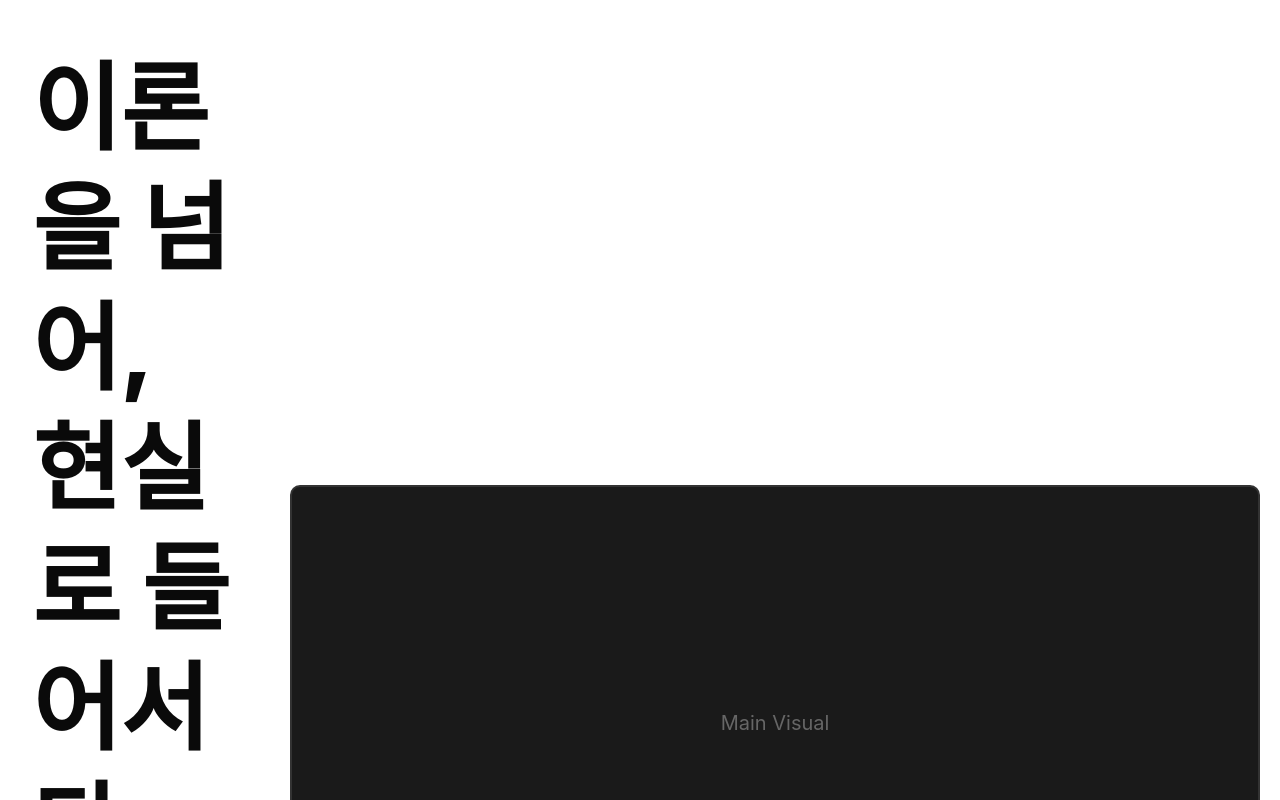
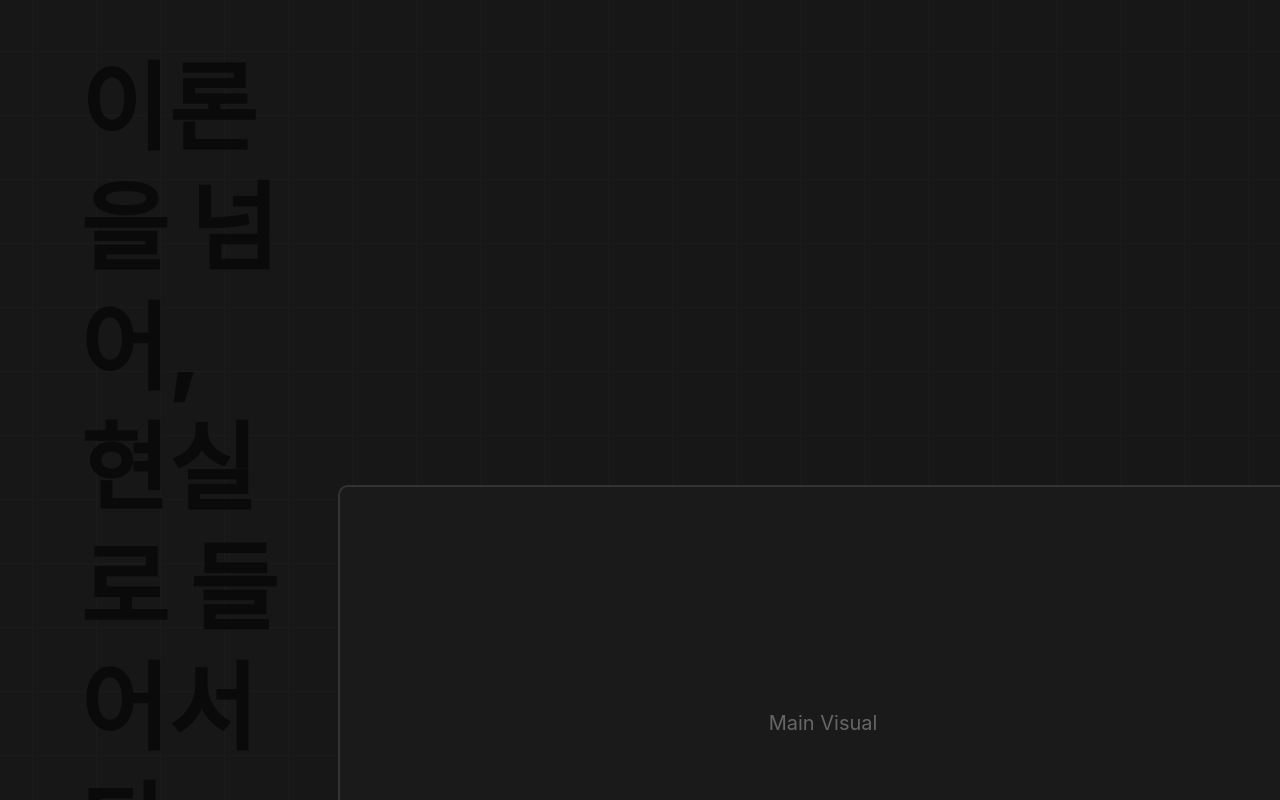
Before and after one commit to simvex3rd/3rd-frontend, a Next.js app: page / in a window 1280 px wide. Built offline with nearby package versions, Linux system fonts and the light colour scheme; no server answers; a web font is replaced by a local one.

Commit message:
fix(ui): apply dark background (#171717) to match figma

```diff
--- a/src/app/page.tsx
+++ b/src/app/page.tsx
@@ -24,7 +24,7 @@ import { LandingFooterSection } from "@/components/sections/landing-footer-secti
 export default function LandingPage() {
   return (
     <div
-      className="h-screen overflow-y-scroll snap-y snap-mandatory scroll-smooth"
+      className="h-screen overflow-y-scroll snap-y snap-mandatory scroll-smooth bg-[#171717]"
       style={{
         // Safari-specific smooth scrolling
         WebkitOverflowScrolling: "touch",
--- a/src/components/sections/landing-functions-section.tsx
+++ b/src/components/sections/landing-functions-section.tsx
@@ -29,8 +29,8 @@ export function LandingFunctionsSection() {
       className={cn(
         "min-h-screen snap-start snap-always",
         "flex flex-col items-center justify-center",
-        "px-4 py-12 md:px-8 md:py-24 lg:px-20",
-        "bg-background",
+        "px-20 py-24",
+        "bg-[#171717]",
         "transition-all duration-700 ease-out",
         isVisible ? "opacity-100 translate-y-0" : "opacity-0 translate-y-12"
       )}
--- a/src/components/sections/landing-intro-section.tsx
+++ b/src/components/sections/landing-intro-section.tsx
@@ -29,9 +29,9 @@ export function LandingIntroSection() {
       ref={ref}
       className={cn(
         "relative min-h-screen snap-start snap-always",
-        "flex flex-col items-center justify-center",
-        "px-4 py-12 md:px-8 md:py-24",
-        "bg-background",
+        "flex items-center justify-center",
+        "px-20 py-24",
+        "bg-[#171717]",
         "transition-all duration-700 ease-out",
         isVisible ? "opacity-100 translate-y-0" : "opacity-0 translate-y-12"
       )}
--- a/src/components/sections/landing-study-model-section.tsx
+++ b/src/components/sections/landing-study-model-section.tsx
@@ -29,8 +29,8 @@ export function LandingStudyModelSection() {
       className={cn(
         "min-h-screen snap-start snap-always",
         "flex flex-col items-center justify-center",
-        "px-4 py-12 md:px-8 md:py-24 lg:px-20",
-        "bg-background",
+        "px-20 py-24",
+        "bg-[#171717]",
         "transition-all duration-700 ease-out",
         isVisible ? "opacity-100 translate-y-0" : "opacity-0 translate-y-12"
       )}
```
Also changed, not shown: .omc/project-memory.json.
